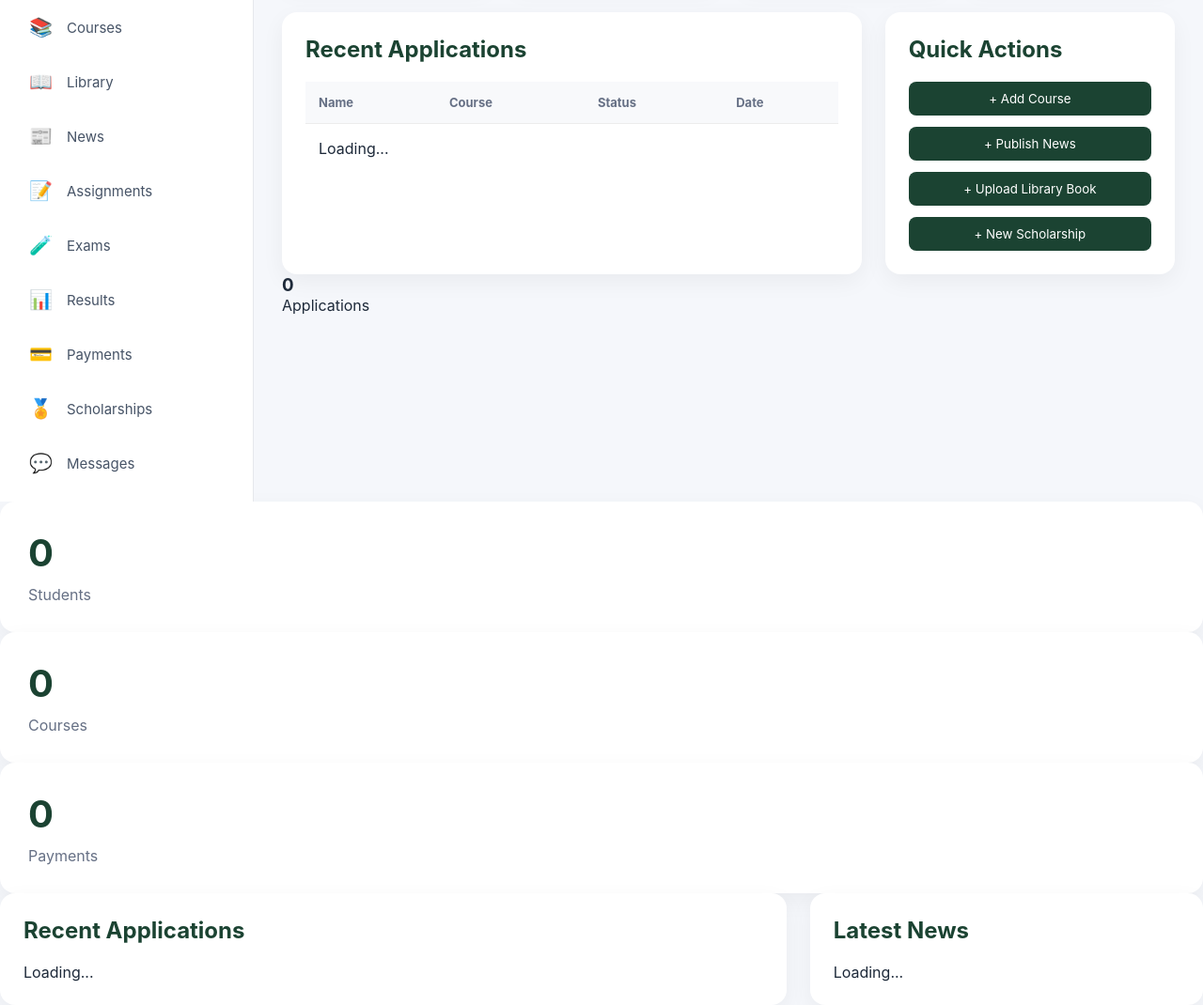
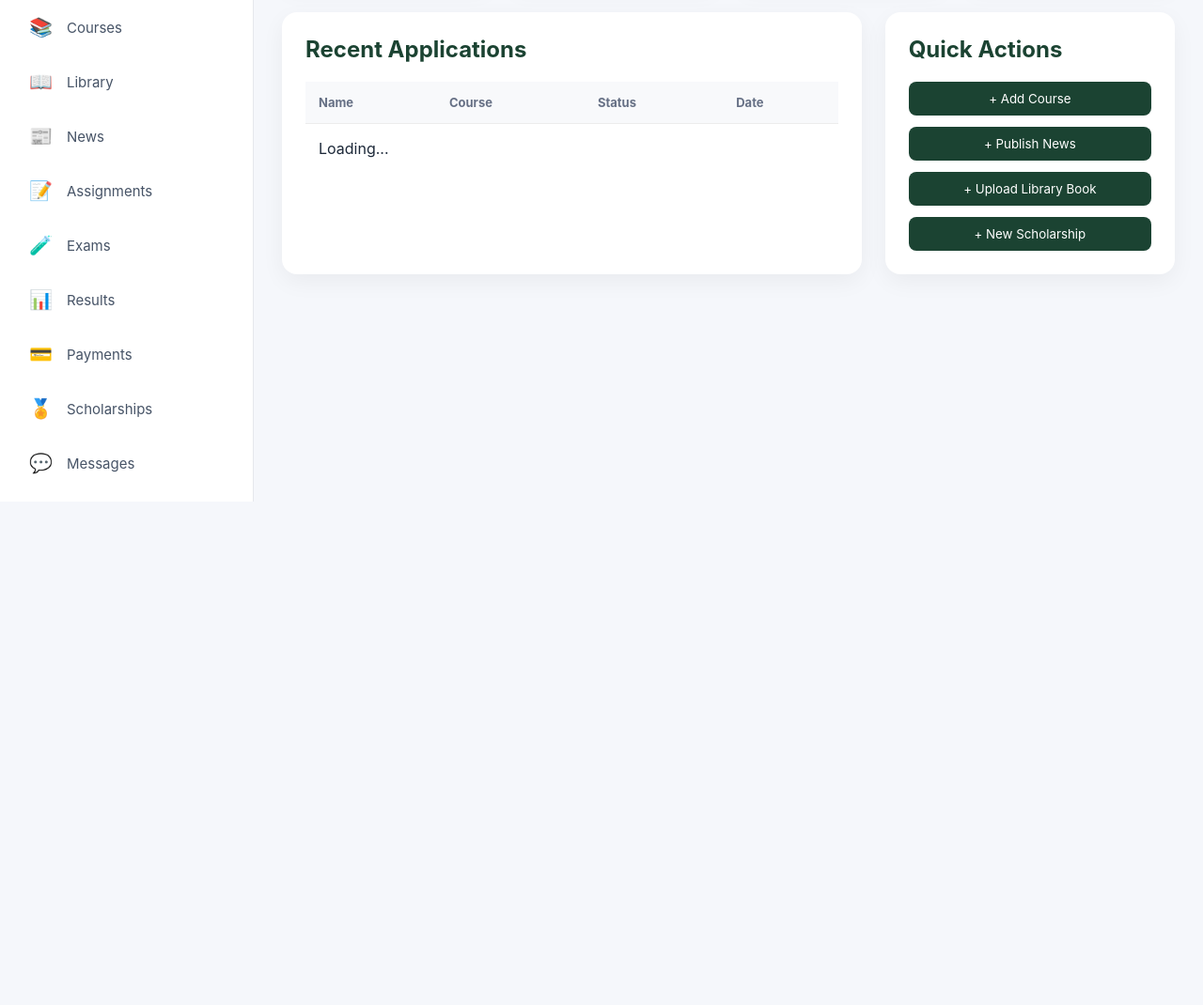
Before and after one commit to Davie-02/heimatliebe-website, a website: page admin/index.html in a window 1280 px wide. Shown: the part 266-1336 px from the top of the page at 94% size. After the commit the page ends 800 px from the top, so only its background shows below. Drawn offline with Linux system fonts and the light colour scheme.

```diff
--- a/admin/index.html
+++ b/admin/index.html
@@ -1096,81 +1096,9 @@
 
 </div>
 
-</section>
-
-                        <h3 id="statApplications">0</h3>
-
-                        <p>Applications</p>
-
-                    </div>
-
-                    <div class="card">
-
-                        <h3 id="statStudents">0</h3>
-
-                        <p>Students</p>
-
-                    </div>
-
-                    <div class="card">
-
-                        <h3 id="statCourses">0</h3>
-
-                        <p>Courses</p>
-
-                    </div>
-
-                    <div class="card">
-
-                        <h3 id="statPayments">0</h3>
-
-                        <p>Payments</p>
-
-                    </div>
-
-                </div>
-
-                <div class="dashboard-grid">
-
-                    <div class="panel">
-
-                        <h2>
-
-                            Recent Applications
-
-                        </h2>
-
-                        <div id="recentApplications">
-
-                            Loading...
-
-                        </div>
-
-                    </div>
-
-                    <div class="panel">
-
-                        <h2>
-
-                            Latest News
-
-                        </h2>
-
-                        <div id="recentNews">
-
-                            Loading...
-
-                        </div>
-
-                    </div>
-
-                </div>
-
-            </section>
-
-            <!-- APPLICATIONS -->
-
-            <section class="page" id="applications">
+  <!-- APPLICATIONS -->
+
+<section class="page" id="applications">
 
 <div class="page-toolbar">
 
```
